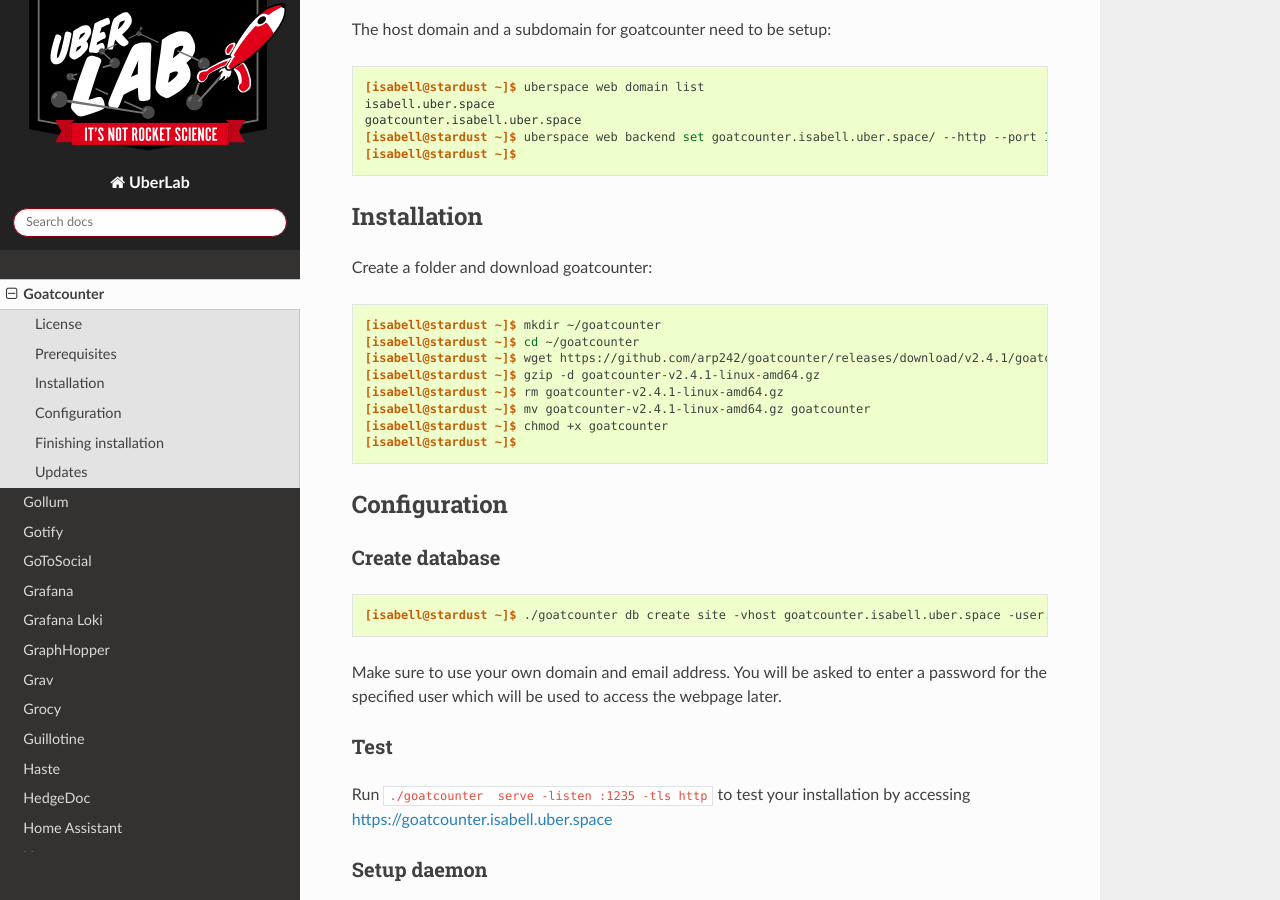
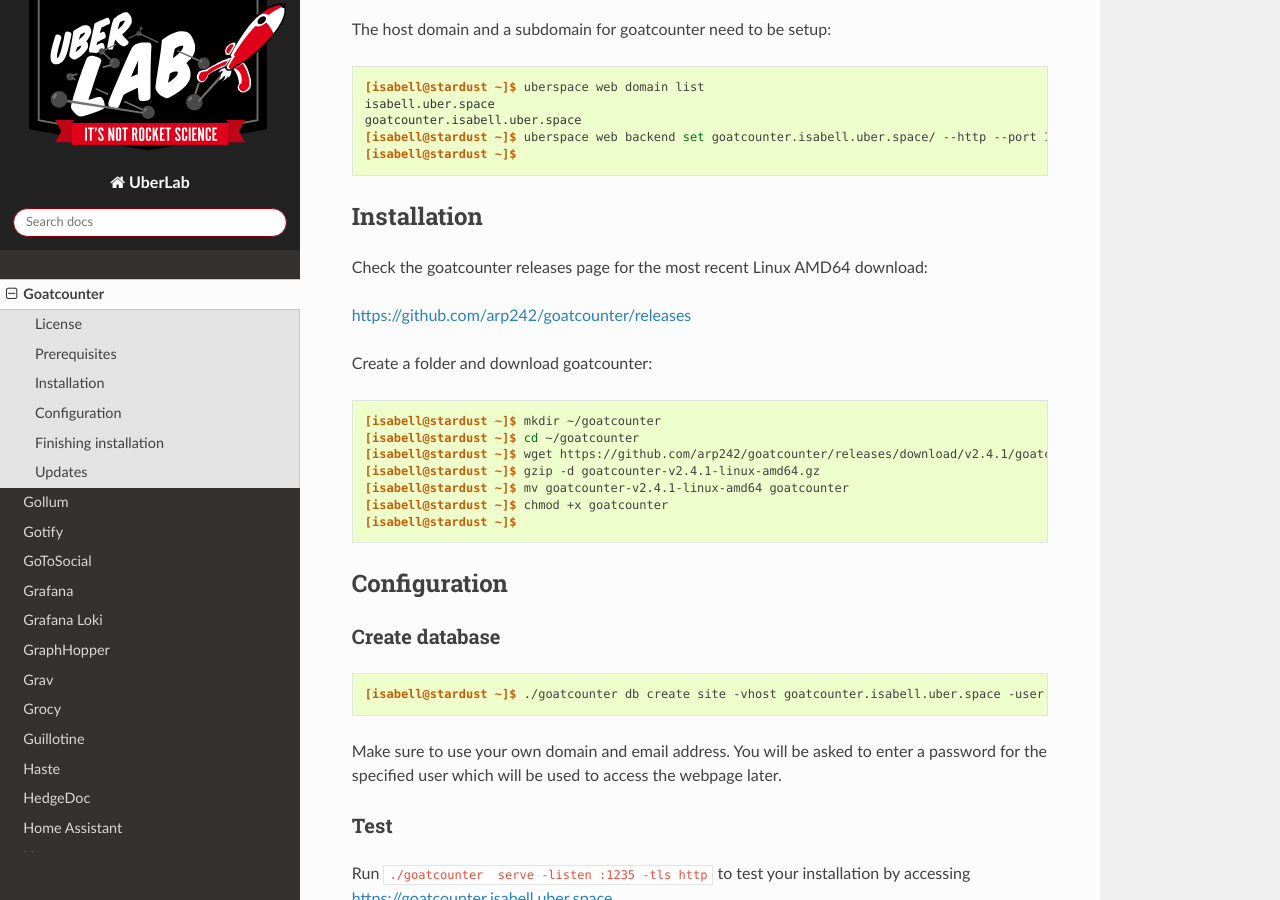
Before and after one commit to Uberspace/lab, a Sphinx documentation site: the page built from source/guide_goatcounter.rst, in a window 1280 px wide and 900 px high, scrolled down 1420 px. Built offline with Sphinx 7.4.7 and the Read the Docs theme 2.0.0, drawn with Linux system fonts in a browser that asks for light colours.

Commit message:
Update guide_goatcounter.rst

```diff
--- a/source/guide_goatcounter.rst
+++ b/source/guide_goatcounter.rst
@@ -52,6 +52,10 @@
 Installation
 ============
 
+Check the goatcounter releases page for the most recent Linux AMD64 download:
+
+https://github.com/arp242/goatcounter/releases
+
 Create a folder and download goatcounter:
 
 ::
@@ -60,8 +64,7 @@
  [isabell@stardust ~]$ cd ~/goatcounter
  [isabell@stardust ~]$ wget https://github.com/arp242/goatcounter/releases/download/v2.4.1/goatcounter-v2.4.1-linux-amd64.gz
  [isabell@stardust ~]$ gzip -d goatcounter-v2.4.1-linux-amd64.gz
- [isabell@stardust ~]$ rm goatcounter-v2.4.1-linux-amd64.gz
- [isabell@stardust ~]$ mv goatcounter-v2.4.1-linux-amd64.gz goatcounter
+ [isabell@stardust ~]$ mv goatcounter-v2.4.1-linux-amd64 goatcounter
  [isabell@stardust ~]$ chmod +x goatcounter
  [isabell@stardust ~]$
 
```
